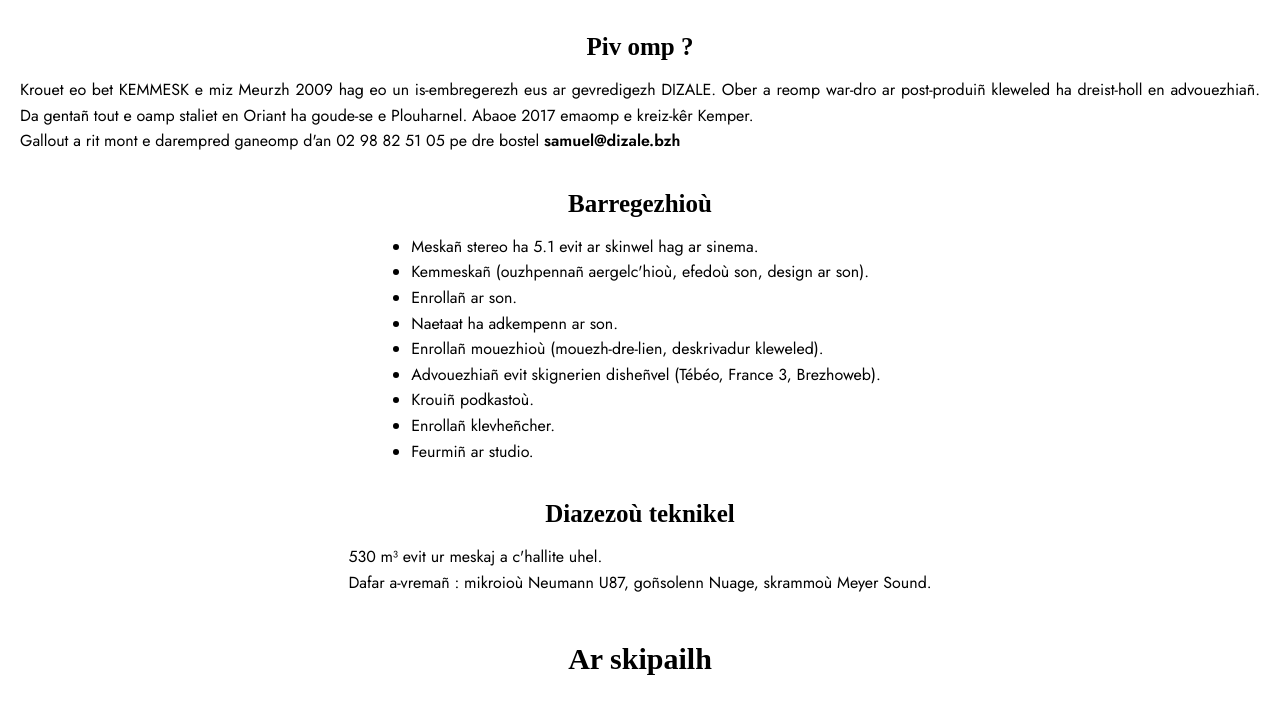
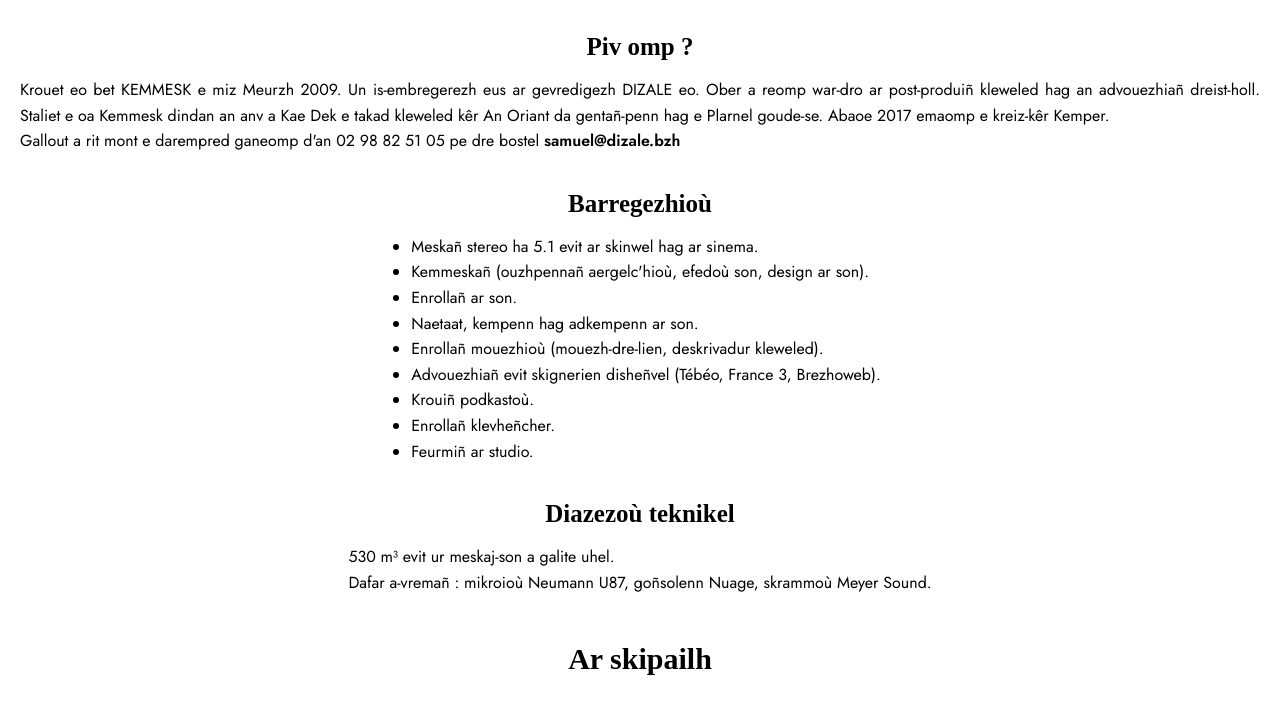
Before and after one commit to Marie930/Kemmesk, a plain HTML site: page accueilbr.html in a window 1280 px wide. Shown: the part 295-1015 px from the top of the page. Drawn offline with Linux system fonts and the light colour scheme; no server answers; a web font is replaced by a local one.

Commit message:
modif présentation e brezhoneg

```diff
--- a/accueilbr.html
+++ b/accueilbr.html
@@ -31,6 +31,7 @@
     <link rel="sitemap" type="application/xml" title="Sitemap" href="/sitemap.xml">
 
     <script src="scriptbr.js" defer></script>
+
 </head>
 
 <body>
@@ -82,10 +83,10 @@
             <div class="expertise-grid">
                 <article class="expertise-item">
                     <h3>Piv omp ?</h3>
-                    <p class="presentation">Krouet eo bet KEMMESK e miz Meurzh 2009 hag eo un is-embregerezh eus ar
-                        gevredigezh DIZALE.
-                        Ober a reomp war-dro ar post-produiñ kleweled ha dreist-holl en advouezhiañ. Da gentañ tout e
-                        oamp staliet en Oriant ha goude-se e Plouharnel. Abaoe 2017 emaomp e kreiz-kêr Kemper. </p>
+                    <p class="presentation">Krouet eo bet KEMMESK e miz Meurzh 2009. Un is-embregerezh eus ar
+                        gevredigezh DIZALE eo. Ober a reomp war-dro ar post-produiñ kleweled hag an advouezhiañ
+                        dreist-holl. Staliet e oa Kemmesk dindan an anv a Kae Dek e takad kleweled kêr An Oriant da
+                        gentañ-penn hag e Plarnel goude-se. Abaoe 2017 emaomp e kreiz-kêr Kemper. </p>
                     <p class="presentation">Gallout a rit mont e darempred ganeomp d'an 02 98 82 51 05 pe dre bostel <a
                             class="presentation" href="mailto:samuel@dizale.bzh">samuel@dizale.bzh</a>
                     </p>
@@ -96,7 +97,7 @@
                         <li>Meskañ stereo ha 5.1 evit ar skinwel hag ar sinema.</li>
                         <li>Kemmeskañ (ouzhpennañ aergelc'hioù, efedoù son, design ar son).</li>
                         <li>Enrollañ ar son.</li>
-                        <li>Naetaat ha adkempenn ar son.</li>
+                        <li>Naetaat, kempenn hag adkempenn ar son.</li>
                         <li>Enrollañ mouezhioù (mouezh-dre-lien, deskrivadur kleweled).</li>
                         <li>Advouezhiañ evit skignerien disheñvel (Tébéo, France 3, Brezhoweb).</li>
                         <li>Krouiñ podkastoù.</li>
@@ -106,7 +107,7 @@
                 </article>
                 <article class="expertise-item">
                     <h3>Diazezoù teknikel</h3>
-                    <p class="presentation">530 m³ evit ur meskaj a c'hallite uhel.<br>Dafar a-vremañ : mikroioù Neumann
+                    <p class="presentation">530 m³ evit ur meskaj-son a galite uhel.<br>Dafar a-vremañ : mikroioù Neumann
                         U87, goñsolenn Nuage, skrammoù Meyer Sound.</p>
                 </article>
             </div>
```
